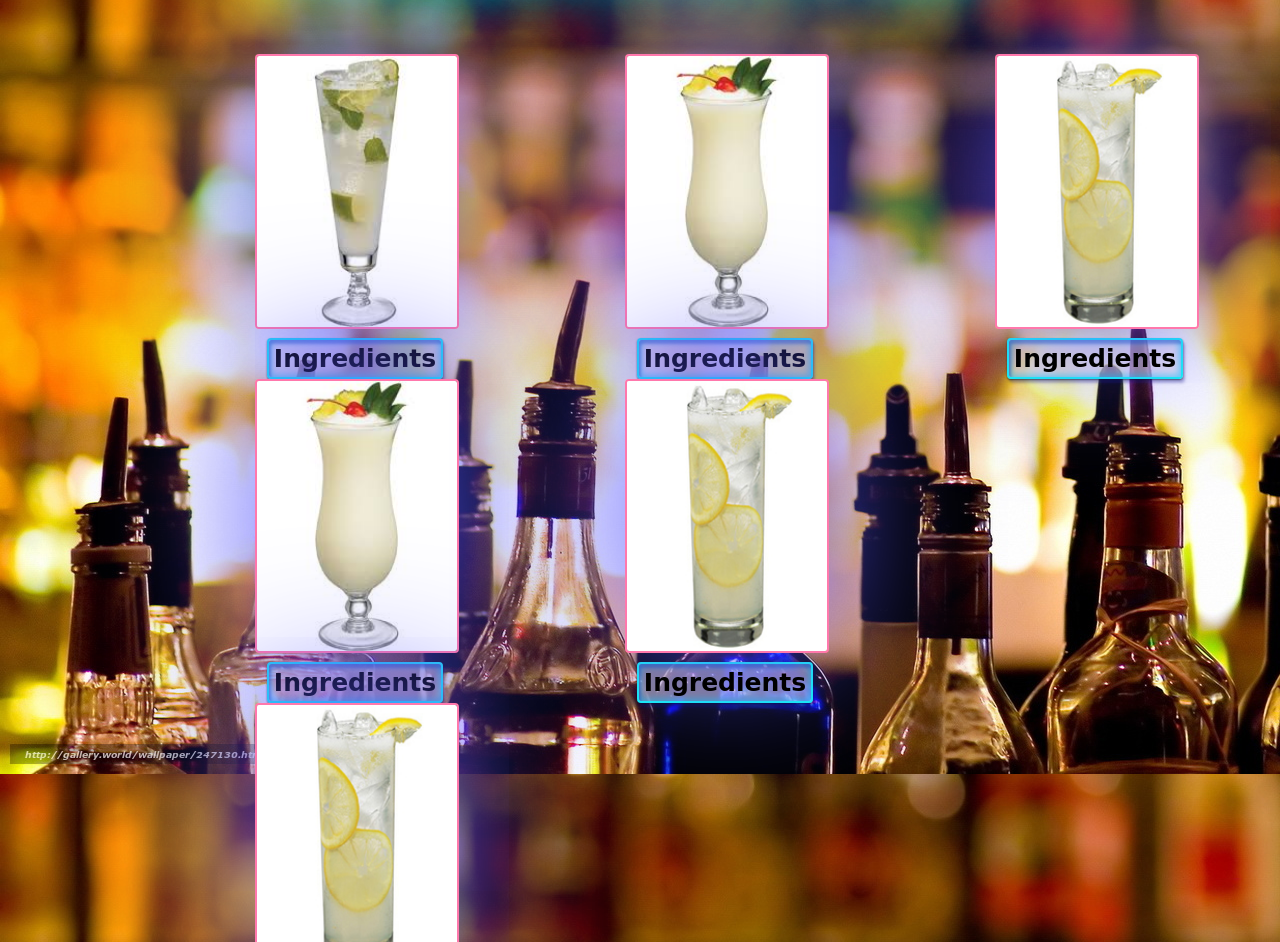
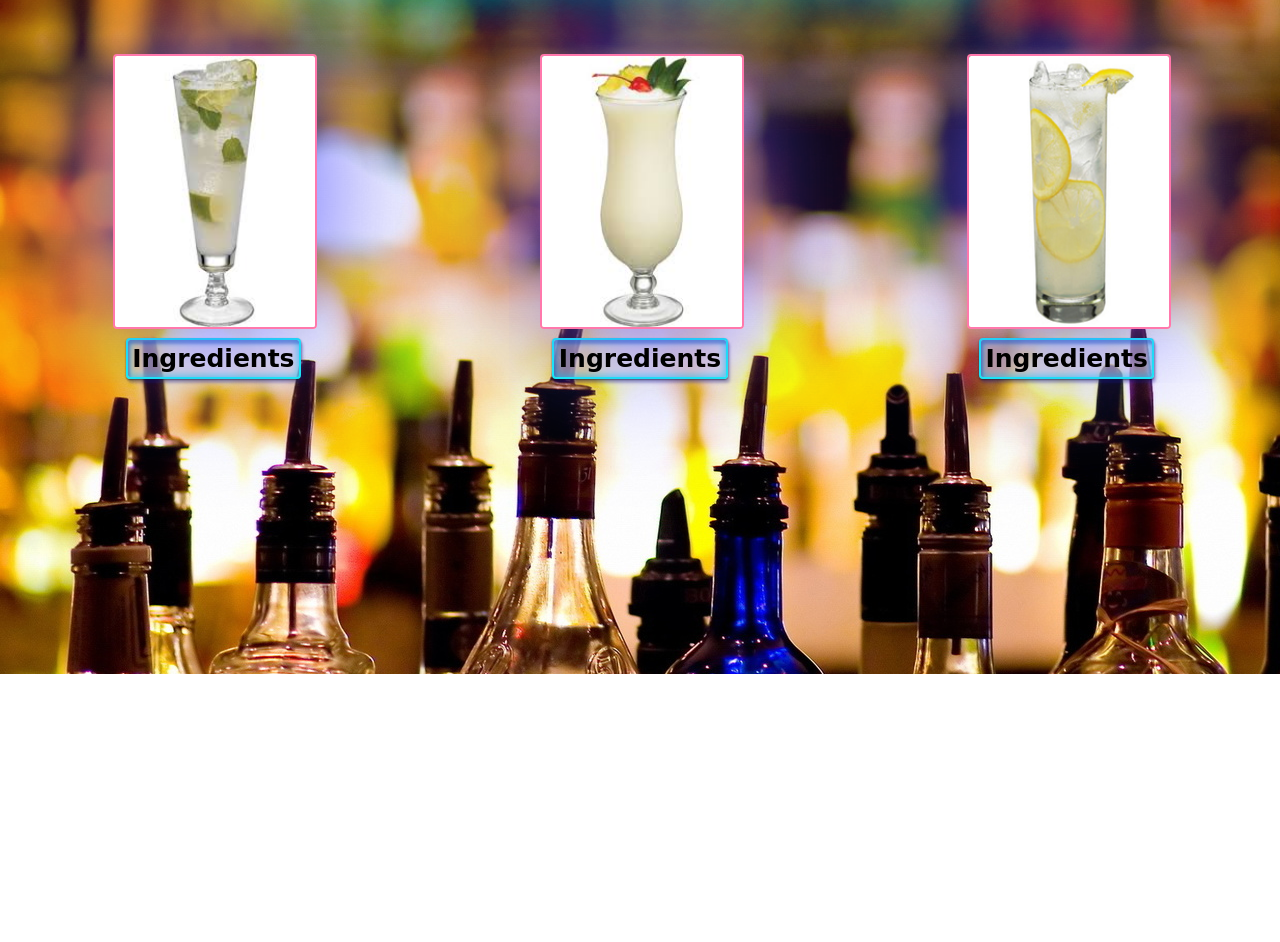
Before and after one commit to LouiseReid/Cocktails, a website: page index.html in a window 1280 px wide. Shown: the part 126-1068 px from the top of the page. After the commit the page ends 800 px from the top, so only its background shows below. Drawn offline with nearby package versions, Linux system fonts and the light colour scheme; a web font is replaced by a local one.

Commit message:
last selector added to fix duplication bug

```diff
--- a/index.html
+++ b/index.html
@@ -15,46 +15,7 @@
     <h1>Cocktail Cheat Sheet</h1>
   </header>
   <main>
-    <section id="cocktail-section">
-      <!-- <div class="cocktail">
-        <img src="mojito.jpeg" alt="mojito" class="cocktail-image">
 
-      </div>
-        <button class="ingredients-button"type="button" name="button">Ingredients</button>
-      <div class="ingredients" >
-        <ul>
-          <li>Lime</li>
-          <li>Rum</li>
-          <li>Suger</li>
-        </ul>
-      </div>
-    </section>
-    <section>
-      <div class="cocktail">
-        <img src="tomcollins.jpeg" alt="tom collins" class="cocktail-image">
-      </div>
-        <button class="ingredients-button"type="button" name="button">Ingredients</button>
-      <div class="ingredients" >
-        <ul>
-          <li>Lemon</li>
-          <li>Gin</li>
-          <li>Suger</li>
-        </ul>
-      </div>
-    </section>
-    <section>
-      <div class="cocktail">
-        <img src="pinacolada.jpeg" alt="pina colada" class="cocktail-image">
-      </div>
-        <button class="ingredients-button"type="button" name="button">Ingredients</button>
-      <div class="ingredients" >
-        <ul>
-          <li>Coconut Liquer</li>
-          <li>Rum</li>
-          <li>Pineapple Juice</li>
-        </ul>
-      </div>
-    </section> -->
   </main>
 </body>
 
--- a/public/app.js
+++ b/public/app.js
@@ -3,7 +3,6 @@ $(document).ready(function(){
   $.each(cocktailsArray, function(key, cocktail){
     addCocktail(cocktail.image, cocktail.ingredients)
   })
-
 
   $(".ingredients-button").on("click", function(){
     var ingredients = $(this).next()
@@ -28,20 +27,19 @@ $(document).ready(function(){
 ]
 
 var createObject = function(){
-  $("<div></div>").addClass("cocktail").appendTo('main')
+  $("<div></div>").addClass("cocktail").appendTo("main")
 }
 
 var createImage = function(image){
-  var img = $("<img>").addClass("cocktail-image").appendTo(".cocktail");
+  var img = $("<img>").addClass("cocktail-image").appendTo(".cocktail:last");
   img.attr('src', image)
-  $("<button/>").text("Ingredients").addClass("ingredients-button").appendTo(".cocktail")
 }
 
 var createIngredients = function(ingredients){
-  $("<div></div>").addClass("ingredients").appendTo(".cocktail")
-
+  $("<button/>").text("Ingredients").addClass("ingredients-button").appendTo(".cocktail:last")
+  $("<div></div>").addClass("ingredients").appendTo(".cocktail:last")
   $.each(ingredients, function(key, ingredient){
-      var li = $("<li/>").text(ingredient).appendTo(".ingredients")
+    var li = $("<li/>").text(ingredient).appendTo(".ingredients:last")
   })
 }
 
```
